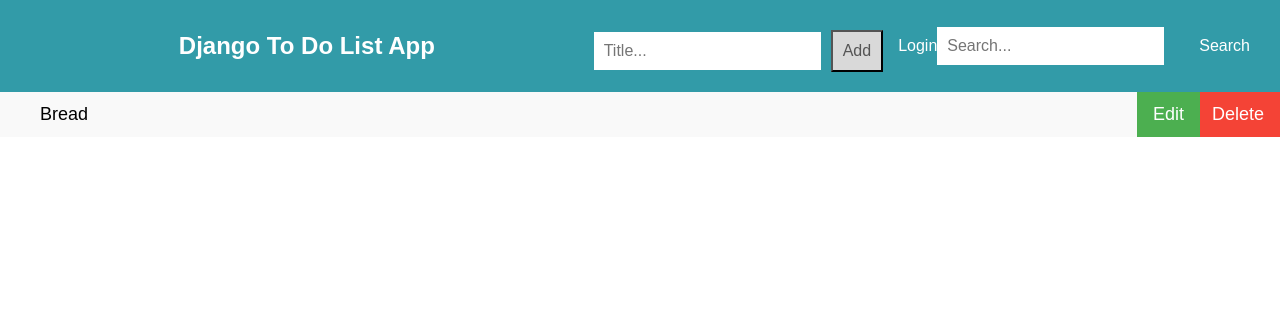
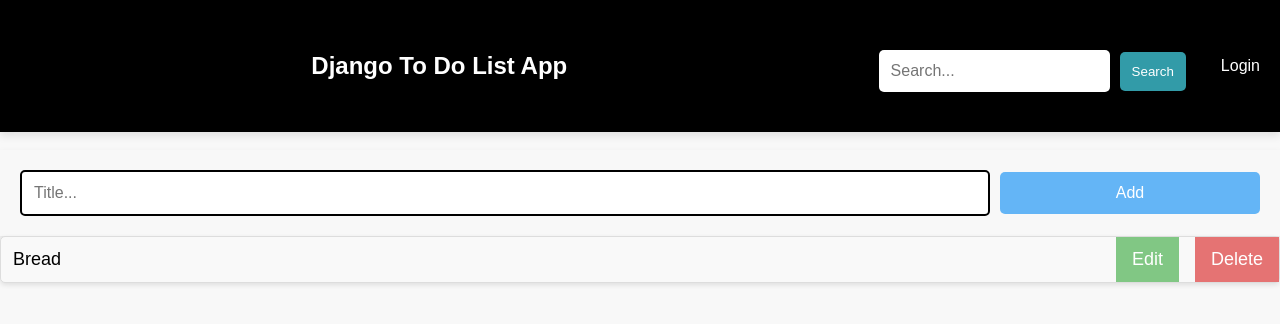
Before and after one commit to NomanShariq/Todo_WebApp, a Django app: page / in a window 1280 px wide. Shown: the top 324 px of the page. Run offline with Django 5.2, Linux system fonts and the light colour scheme; data comes from the database, SQL or seed files in the repository; both versions use the stored data as it was after the commit.

Commit message:
Task can be search , Edit & Delete

```diff
--- a/todoapp/templates/index.html
+++ b/todoapp/templates/index.html
@@ -1,14 +1,16 @@
 <!DOCTYPE html>
-<html>
+<html lang="en">
   <head>
-    <title>Django To Do List App</title>
-    <meta name="viewport" content="width=device-width, initial-scale=1" />
+    <meta charset="UTF-8" />
+    <meta name="viewport" content="width=device-width, initial-scale=1.0" />
+    <title>Django To-Do List App</title>
     <style>
       body {
         margin: 0;
         min-width: 250px;
-        font-family: Arial, sans-serif;
-        overflow-x: hidden; /* Hide horizontal scrollbar */
+        font-family: "Arial", sans-serif;
+        overflow-x: hidden;
+        background-color: #f8f8f8;
       }
 
       * {
@@ -24,11 +26,15 @@
       ul li {
         cursor: pointer;
         position: relative;
-        padding: 12px 8px 12px 40px;
+        padding: 12px;
         list-style-type: none;
-        background: #eee;
+        background: #fff;
         font-size: 18px;
         transition: 0.2s;
+        border: 1px solid #ddd;
+        margin-bottom: 8px;
+        border-radius: 5px;
+        box-shadow: 0 2px 5px rgba(0, 0, 0, 0.1);
 
         -webkit-user-select: none;
         -moz-user-select: none;
@@ -41,19 +47,19 @@
       }
 
       ul li:hover {
-        background: #ddd;
+        background: #f0f0f0;
       }
 
       ul li.checked {
-        background: #888;
-        color: #fff;
+        background: #c5e1a5;
+        color: #555;
         text-decoration: line-through;
       }
 
       ul li.checked::before {
         content: "";
         position: absolute;
-        border-color: #fff;
+        border-color: #555;
         border-style: solid;
         border-width: 0 2px 2px 0;
         top: 10px;
@@ -68,18 +74,17 @@
         position: absolute;
         padding: 12px 16px;
         top: 0;
+        color: #fff;
       }
 
       .close {
         right: 0;
-        background-color: #f44336;
-        color: white;
+        background-color: #e57373;
       }
 
       .edit {
-        right: 80px; /* Adjust the value to add space between Edit and Delete buttons */
-        background-color: #4caf50;
-        color: white;
+        right: 100px;
+        background-color: #81c784;
       }
 
       .close:hover,
@@ -89,19 +94,20 @@
       }
 
       .header {
-        background-color: #329ba8;
+        background-color: #000000;
         padding: 20px;
-        color: white;
+        color: rgb(255, 255, 255);
         text-align: center;
         display: flex;
-        flex-wrap: wrap;
         justify-content: space-between;
         align-items: center;
+        box-shadow: 0 4px 8px rgba(0, 0, 0, 0.1);
       }
 
       .header h2 {
         margin: 5px;
         flex-grow: 1;
+        font-size: 24px;
       }
 
       .header form {
@@ -112,27 +118,30 @@
 
       input {
         margin: 0;
-        border: none;
-        border-radius: 0;
-        padding: 10px;
+        border-style: solid;
+        border-color: rgb(0, 0, 0);
+        border-radius: 5px;
+        padding: 12px;
         font-size: 16px;
+        flex-grow: 1;
         margin-right: 10px;
-        flex-grow: 1;
       }
 
       .addBtn {
-        padding: 10px;
-        background: #d9d9d9;
-        color: #555;
+        width: 260px;
+        padding: 12px;
+        background: #64b5f6;
+        color: #fff;
         text-align: center;
         font-size: 16px;
         cursor: pointer;
         transition: 0.3s;
-        border-radius: 0;
+        border-radius: 5px;
+        border: none;
       }
 
       .addBtn:hover {
-        background-color: #bbb;
+        background-color: #42a5f5;
       }
 
       .nav-links {
@@ -153,19 +162,21 @@
       }
 
       .search-box {
-        padding: 10px;
+        padding: 12px;
         margin-right: 10px;
         border: none;
-        border-radius: 0;
+        border-radius: 5px;
         font-size: 16px;
       }
 
       .searchBtn {
-        padding: 10px;
+        padding: 12px;
         background: #329ba8;
         cursor: pointer;
         transition: 0.3s;
-        border-radius: 0;
+        border-radius: 5px;
+        border: none;
+        color: #fff;
       }
 
       .searchBtn:hover {
@@ -176,24 +187,52 @@
   <body>
     <div id="myDIV" class="header">
       <h2>Django To Do List App</h2>
-      <form action="" method="POST">
+      <div class="search-container">
+        <form
+          action=""
+          method="GET"
+          class="header form"
+          style="background-color: transparent"
+        >
+          <input
+            type="text"
+            name="search"
+            placeholder="Search..."
+            class="search-box"
+          />
+          <button type="submit" class="searchBtn">Search</button>
+        </form>
+      </div>
+      <div class="nav-links">
+        <a href="{% url 'login' %}" class="loginBtn">Login</a>
+      </div>
+    </div>
+    <br />
+    <div class="input-container">
+      <form
+        action=""
+        method="POST"
+        class="header form"
+        style="background-color: transparent"
+      >
         {% csrf_token %}
         <input type="text" name="title" id="myInput" placeholder="Title..." />
         <button type="submit" class="addBtn">Add</button>
       </form>
-      <div class="nav-links">
-        <a href="{% url 'login' %}" class="loginBtn">Login</a>
-        <div class="search-container">
-          <input type="text" placeholder="Search..." class="search-box" />
-          <a class="searchBtn" href="#">Search</a>
-        </div>
-      </div>
     </div>
 
     <ul id="myUL">
       {% for todo in todos reversed %}
       <li>
         {{ todo.title | title }}
+
+        <span class="edit">
+          <a
+            style="text-decoration: none; color: white"
+            href="edit/{{ todo.id }}"
+            >Edit</a
+          >
+        </span>
         <span class="close">
           <a
             style="text-decoration: none; color: white"
@@ -201,13 +240,6 @@
             >Delete</a
           >
         </span>
-        <span class="edit">
-          <a
-            style="text-decoration: none; color: white"
-            href="edit/{{ todo.id }}"
-            >Edit</a
-          >
-        </span>
       </li>
       {% endfor %}
     </ul>
--- a/todoapp/templates/login&Signup.html
+++ b/todoapp/templates/login&Signup.html
@@ -193,7 +193,7 @@
       <div class="form login">
         <div class="form-content">
           <header>Login</header>
-          <form action="#">
+          <form action="{% url 'home' %}">
             <div class="field input-field">
               <input type="email" placeholder="Email" class="input" />
             </div>
--- a/todoapp/urls.py
+++ b/todoapp/urls.py
@@ -2,8 +2,9 @@ from django.urls import path
 from . import views
 
 urlpatterns = [
-    path('', views.index, name='index'),
+    path('', views.index, name='home'),
     path('delete/<str:pk>', views.delete,name='delete'),
+    path('edit/<int:pk>', views.edit,name='edit'),
     path('login/', views.loginPage , name='login'),
     path('register/', views.registerPage , name='register'),
 ]
--- a/todoapp/views.py
+++ b/todoapp/views.py
@@ -1,25 +1,44 @@
 from django.shortcuts import render, redirect
+
+from todoapp.forms import TodoForm
 from .models import Todo
 
 # Create your views here.
 def index(request):
-    todo = Todo.objects.all()
+    todos = Todo.objects.all()
+
+    # Handle search
+    search_query = request.GET.get('search', '')
+    if search_query:
+        todos = todos.filter(title__icontains=search_query)
 
     if request.method == 'POST':
-        new_todo = Todo(
-            title = request.POST['title']
-        )
+        new_todo = Todo(title=request.POST['title'])
         new_todo.save()
         return redirect('/')
 
-
-    return render(request, 'index.html', {'todos': todo})
+    return render(request, 'index.html', {'todos': todos, 'search_query': search_query})
 
 def delete(request, pk):
     todo = Todo.objects.get(id=pk)
     todo.delete()
     return redirect('/')
 
+def edit(request, pk):
+    todo = Todo.objects.get(id=pk)
+
+    if request.method == 'POST':
+        form = TodoForm(request.POST, instance=todo)
+
+        if form.is_valid():
+            form.save()
+
+            return redirect('home')
+    else:
+        form = TodoForm(instance=todo)
+
+    return render(request, 'edit_task.html', {'form': form , 'todo' : todo})
+
 def loginPage(request):
     return render(request, 'login&Signup.html')
 
```
Also changed, not shown: todoapp/forms.py (added, +7 -0 lines), todoapp/templates/edit_task.html (added, +78 -0 lines), db.sqlite3.
